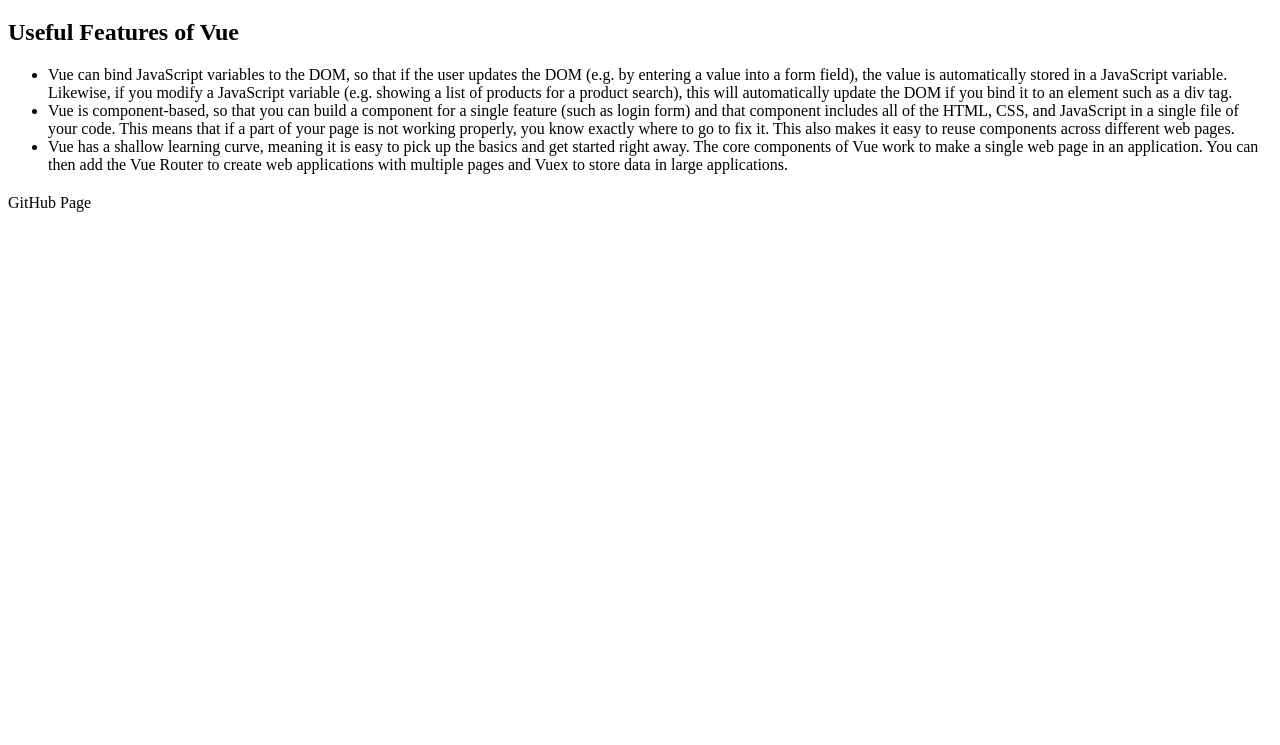
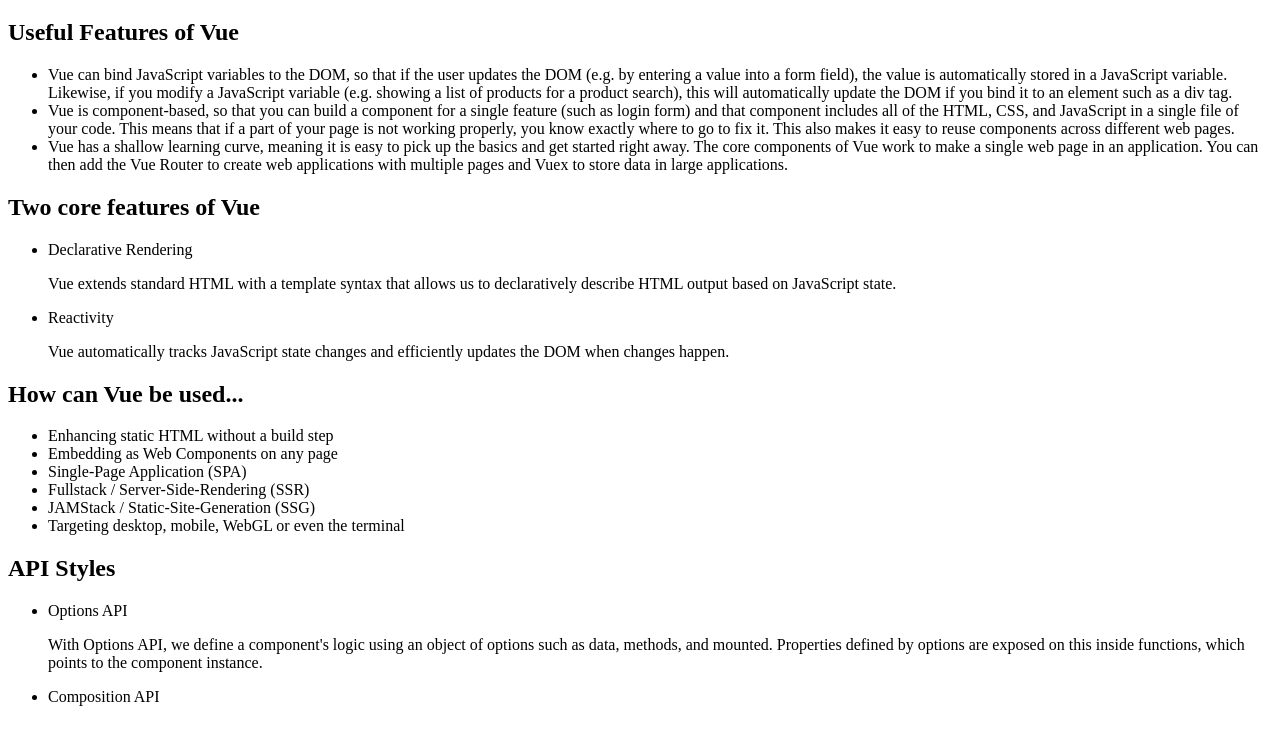
Before and after one commit to brightlightkim/brightlightkim.github.io, a plain HTML site: page Vue/vue_basic.html in a window 1280 px wide. Shown: the part 61-806 px from the top of the page. Drawn offline with Linux system fonts and the light colour scheme.

Commit message:
updating viewModel

```diff
--- a/Vue/vue_basic.html
+++ b/Vue/vue_basic.html
@@ -10,8 +10,35 @@
         <li>Vue has a shallow learning curve, meaning it is easy to pick up the basics and get started right away. The core components of Vue work to make a single web page in an application. You can then add the Vue Router to create web applications with multiple pages and Vuex to store data in large applications.</li>
     </ul>
 
-    <h2></h2>
-    <p>GitHub Page</p>
+    <h2>Two core features of Vue</h2>
+
+    <ul>
+        <li>Declarative Rendering</li>
+        <p>Vue extends standard HTML with a template syntax that allows us to declaratively describe HTML output based on JavaScript state.</p>
+        <li>Reactivity</li>
+        <p>Vue automatically tracks JavaScript state changes and efficiently updates the DOM when changes happen.</p>
+    </ul>
+
+
+    <h2>How can Vue be used...</h2>
+    <ul>
+        <li>Enhancing static HTML without a build step</li>
+        <li>Embedding as Web Components on any page</li>
+        <li>Single-Page Application (SPA)</li>
+        <li>Fullstack / Server-Side-Rendering (SSR)</li>
+        <li>JAMStack / Static-Site-Generation (SSG)</li>
+        <li>Targeting desktop, mobile, WebGL or even the terminal</li>
+    </ul>
+
+    <h2>API Styles</h2>
+    <ul>
+        <li>Options API</li>
+        <p>With Options API, we define a component's logic using an object of options such as data, methods, and mounted. Properties defined by options are exposed on this inside functions, which points to the component instance.</p>
+        <li>Composition API</li>
+    </ul>
+    <br>
+
+
 
 </body>
 
```
Also changed, not shown: Vue/vue_tutorial.html (added, +9 -0 lines), android_chapter4/Persisting_UI.html (+2 -0 lines).
